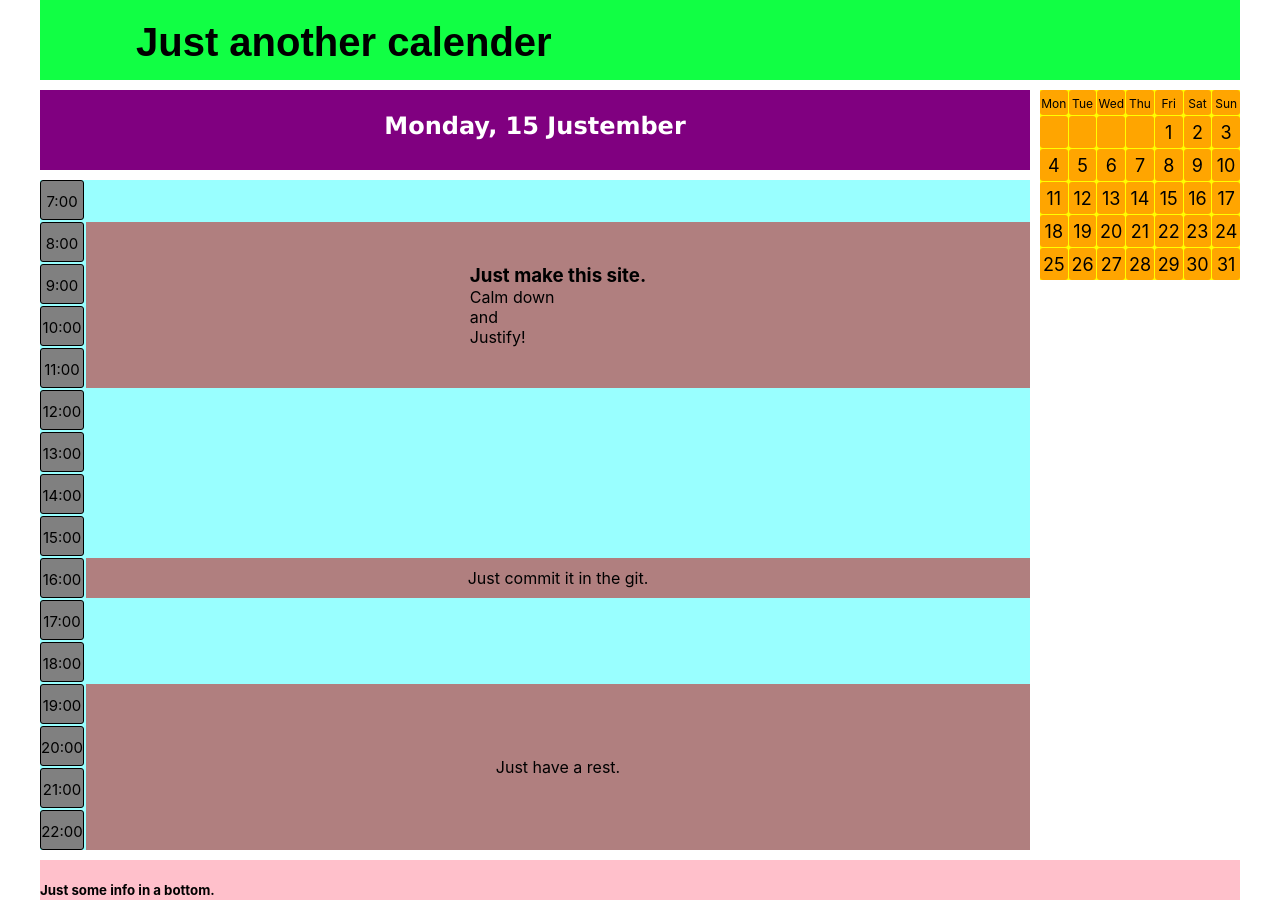
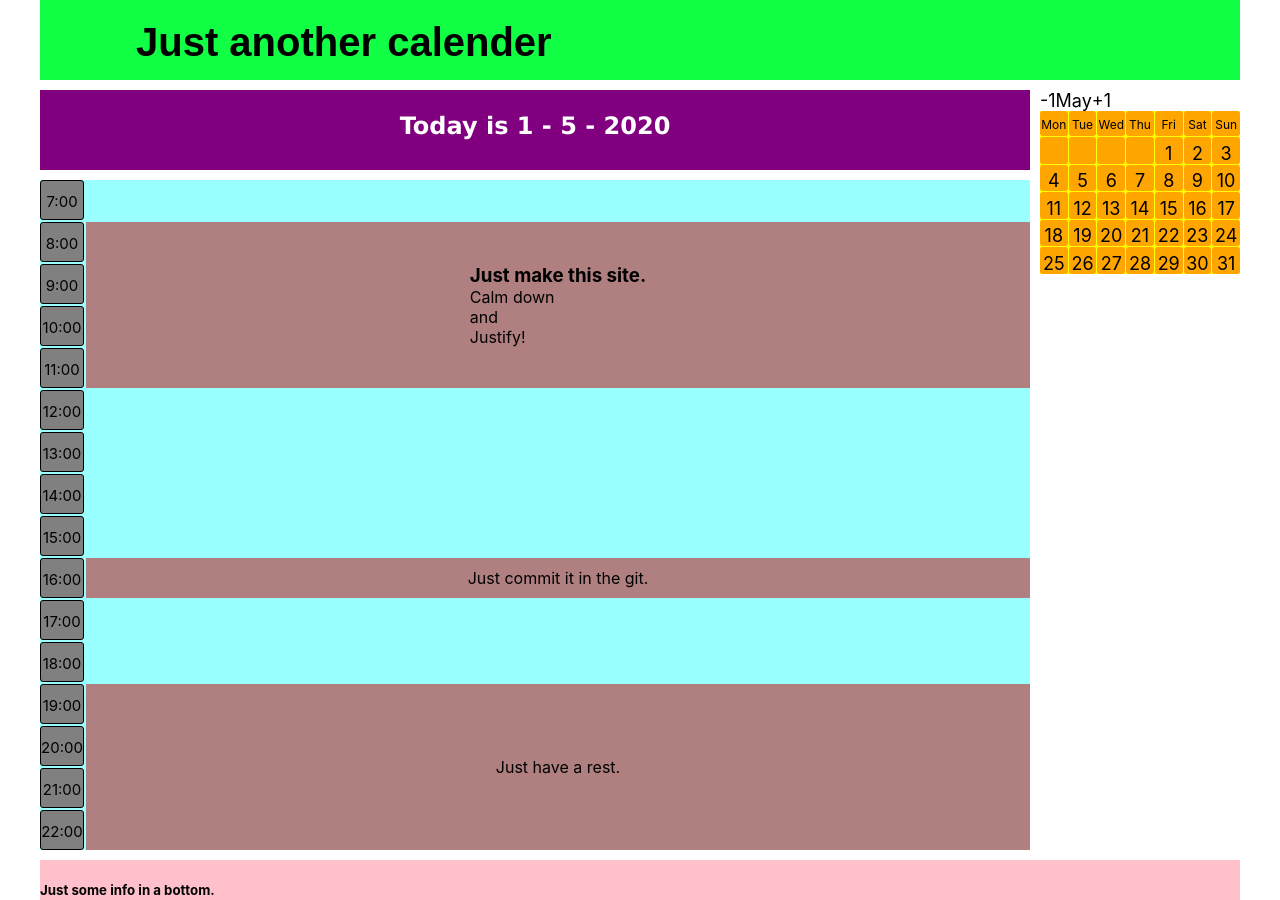
Before and after one commit to potatofree/CalendarFE, a React (Create React App) app: page / in a window 1280 px wide. Built offline with nearby package versions, Linux system fonts and the light colour scheme.

Commit message:
MonthView Click handling

```diff
--- a/src/index.css
+++ b/src/index.css
@@ -26,7 +26,7 @@ code {
                         "calender na"
                         "footer footer";
   grid-template-columns: 1fr 200px;
-  grid-template-rows: 80px 80px 100px 1fr 40px;
+  grid-template-rows: 80px 80px 120px 1fr 40px;
 }
 main {
   font-family: sans-serif;
@@ -76,8 +76,23 @@ footer {
   grid-area: calender;
   background-color: #9ff;
 }
+.month-section {
+  grid-area: month;
+  display: table;
+}
+.month-name {
+  /* grid-area: month; */
+  display: flex;
+  align-items: center;
+  text-align: center;
+  font-size: 18px;
+  margin: auto;
+}
+.month-back-arrow {
+  text-align: left;
+}
 .month {
-  grid-area: month;
+  /* grid-area: month; */
   background-color: yellow;
   display: grid;
   grid-gap: 1px;
--- a/src/index.js
+++ b/src/index.js
@@ -3,6 +3,11 @@ import ReactDOM from 'react-dom';
 import './index.css';
 // import App from './App';
 // import * as serviceWorker from './serviceWorker';
+function NumberCell(props) {
+  return (
+    <span className="number" onClick={props.onClick}>{props.number}</span>
+  );
+}
 
 class MonthView extends React.Component {
 
@@ -16,9 +21,8 @@ class MonthView extends React.Component {
     const firstDayGap = [6, 0, 1, 2, 3, 4, 5];
     const gap = firstDayGap[date.getDay()];
     const gapArray = Array(gap).fill('');
-    console.log(date, length, date.getDay(), gap);
+
     let monthArr = [];
-
     for (let i=1; i<=length; i++) {
         monthArr.push(i);
     }
@@ -26,12 +30,12 @@ class MonthView extends React.Component {
   }
 
   render() {
-    const week =['Mon', 'Tue', 'Wed', 'Thu', 'Fri', 'Sat', 'Sun'];
+    const weekList =['Mon', 'Tue', 'Wed', 'Thu', 'Fri', 'Sat', 'Sun'];
     const month = this.monthArray(this.props.month, this.props.year);
     return (
       <div className="month">
-        {week.map(dayName => <span className="dayname">{dayName}</span>)}
-        {month.map(number =><span className="number">{number}</span>)}
+        {weekList.map(dayName => <span className="dayname">{dayName}</span>)}
+        {month.map(number => <NumberCell number={number} onClick={() => this.props.onClick(number)}/>)}
       </div>
     );
   }
@@ -40,16 +44,46 @@ class MonthView extends React.Component {
 
 class Calender extends React.Component {
 
+  constructor(props) {
+    super(props);
+    this.state = {
+      day: 1,
+      month: 5,
+      year: 2020,
+    };
+  }
+
+  handleNumberClick(i) {
+    console.log(i);
+    if (i==='') {
+      return;
+    } else {
+    this.setState({
+      day: i,
+    });}
+  }
+
   render() {
+    const monthList = ['January', 'February', 'March', 'April', 'May', 'June',
+                        'July', 'August', 'September', 'October', 'November', 'December'];
+    const month = this.state.month;
+    const year = this.state.year;
+    const today = this.state.day + ' - ' + month + ' - ' + year;
     return (
       <div className="container">
         <header>
           <h1 className="hname">Just another calender</h1>
         </header>
-        <MonthView month="5" year="2020"/>
-
+        <div className="month-section">
+          <div className="month-name">
+            <div className="month-back-arrow">-1</div>
+            {monthList[month-1]}
+            <div className="month-forward-arrow">+1</div>
+            </div>
+          <MonthView month={month} year={year} onClick = {(number) => this.handleNumberClick(number)}/>
+        </div>
         <div className="date">
-          <h2 className="today">Monday, 15 Justember</h2>
+          <h2 className="today">Today is {today}</h2>
         </div>
         <div className="day calender">
           <span className="hour">7:00</span>
```
